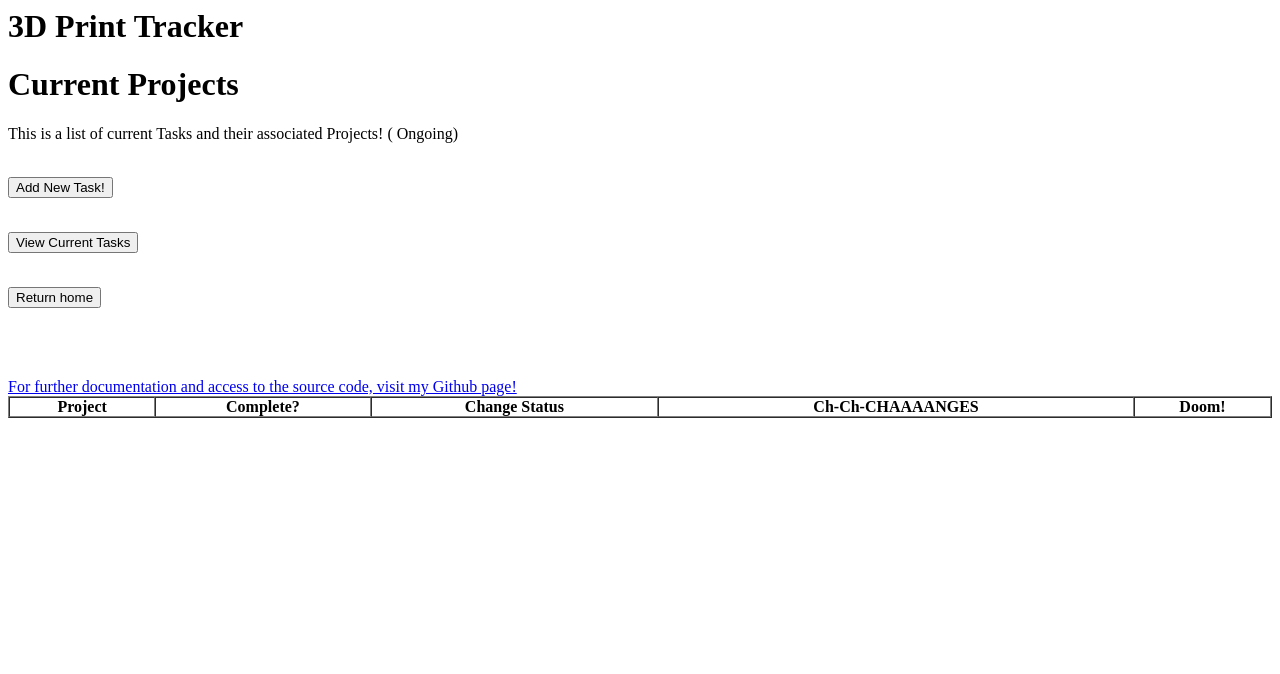
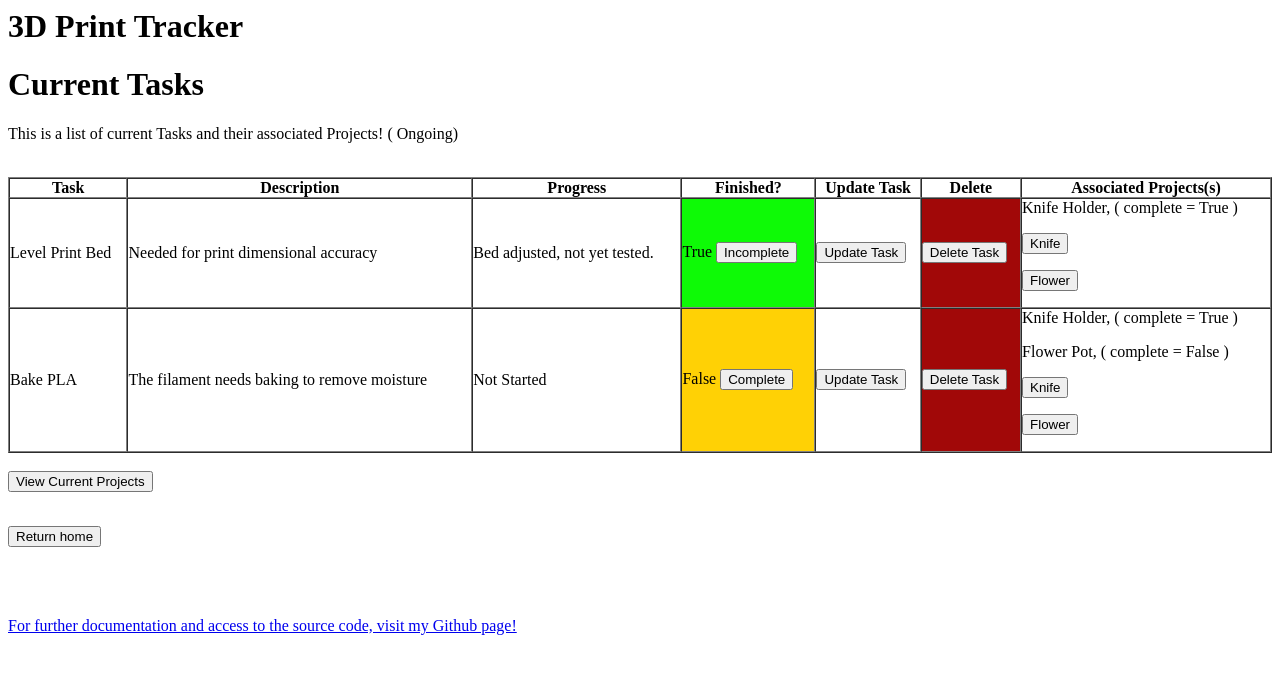
Before and after one commit to hjt523/CRUD-Project-3D-Print, a Flask app: page /current_tasks in a window 1280 px wide. Shown: the top 674 px of the page. Run offline with Flask 2, Linux system fonts and the light colour scheme; data comes from the database, SQL or seed files in the repository; both versions use the stored data as it was after the commit; lists and menus that the app fills with data are empty.

Commit message:
Full CRUD functionality achieved

```diff
--- a/code/app.py
+++ b/code/app.py
@@ -12,7 +12,6 @@
 
 @app.route("/") # The first page people will see on my project
 def index():
-
     return render_template("index.html")
 
 @app.route("/current_projects") # A list of ongoing 3d Prints
@@ -20,8 +19,6 @@
     projects = project.query.all()
     tasks = task.query.all()
     connect = jointable.query.all()
-
-
     return render_template("current_projects.html", **locals())
     #projects = projects, tasks=tasks,connect=connect)
 
@@ -45,14 +42,27 @@
     todel = project.query.get(projid)
     db.session.delete(todel)
     db.session.commit()
-
+    projarray = jointable.query.filter_by(project_id =projid).all()
+    for proj in projarray:
+        db.session.delete(proj)
+        db.session.commit()
     return redirect( url_for('current_projects'))
-
+@app.route("/deletetask/<int:taskid>")
+def deletet(taskid):
+    todel = task.query.get(taskid)
+    db.session.delete(todel)
+    db.session.commit()
+    taskarray = jointable.query.filter_by(task_id =taskid).all()
+    for ta in taskarray:
+        db.session.delete(ta)
+        db.session.commit()
+    return redirect(url_for("current_tasks"))
 @app.route("/current_tasks")
 def current_tasks():
-
-    return render_template("current_tasks.html")
-
+    projects = project.query.all()
+    tasks = task.query.all()
+    connect = jointable.query.all()
+    return render_template("current_tasks.html", **locals())
 @app.route("/add_new_task/<int:projid>", methods = ["GET","POST"]) # Add a new task for a print / several prints
 def add_task(projid):
     error = ""
@@ -68,27 +78,76 @@
             db.session.commit()
             taskyidy = task.query.filter_by(name=Task).first()
             connect = jointable(project_id = projid, task_id = taskyidy.id )
-            print( taskyidy.id )
-            print ( connect.project_id, connect.task_id)
             db.session.add(connect)
             db.session.commit()
             return redirect(url_for('current_projects'))
     return render_template("add_task.html", form = form, message = error)
+@app.route("/update_project/<int:projid>", methods = ["GET","POST"]) # Update existing prints
+def up_project(projid):
+    error = ""
+    form = projadd()
+    entry = project.query.get(projid)
+    if request.method == "POST":
+        Task = form.name.data
+        details = form.description.data
+        if len(Task) == 0 :
+            error = "Please supply a task"
+        else:
+            entry.name = Task
+            entry.description = details
+            db.session.commit()
+            return redirect(url_for('current_projects'))
+    return render_template('update_project.html', form=form, message=error)
+@app.route("/projectincomplete/<int:projid>")
+def project_incomplete(projid):
+    tasky = project.query.get(projid)
+    tasky.staatus = False
+    db.session.commit()
+    return redirect(url_for("current_projects"))
+@app.route("/projectcomplete/<int:projid>")
+def project_complete(projid):
+    projecty = project.query.get(projid)
+    projecty.staatus = True
+    db.session.commit()
+    return redirect(url_for("current_projects"))
+@app.route("/update_task/<int:taskid>", methods =["GET","POST"]) # Update existing tasks
+def up_task(taskid):
+    error = ""
+    form = taskadd()
+    entry = task.query.get(taskid)
+    if request.method == "POST":
+        Task = form.name.data
+        details = form.details.data
+        progress = form.progress.data
+        if len(Task) == 0 :
+            error = "Please supply a task"
+        else:
+            entry.name = Task
+            entry.details = details
+            entry.progress = progress
+            db.session.commit()
+            return redirect(url_for('current_tasks'))
+    return render_template('update_task.html', form=form, message=error)
+@app.route("/taskincomplete/<int:taskid>")
+def task_incomplete(taskid):
+    tasky = task.query.get(taskid)
+    tasky.complete = False
+    db.session.commit()
+    return redirect(url_for("current_tasks"))
 
-@app.route("/update_project") # Update existing prints
-def up_project():
-    return render_template("index.html")
+@app.route("/taskcomplete/<int:taskid>")
+def task_complete(taskid):
+    projecty = task.query.get(taskid)
+    projecty.complete = True
+    db.session.commit()
+    return redirect(url_for("current_tasks"))
 
-@app.route("/update_task") # Update existing tasks
-def up_task():
-    return render_template("index.html")
-@app.route("/gluetables/<IDS>", methods = ["GET","POST"])
-def glue(IDS):
-    ID_list = IDS.split("_")
-    joint = jointable(project_id = ID_list[0], task_id = ID_list[1])
+@app.route("/gluetables/<int:projectid>/<int:taskid>", methods = ["GET","POST"])
+def glue(projectid,taskid):
+    joint = jointable(project_id = projectid, task_id = taskid)
     db.session.add(joint)
     db.session.commit()
-    return render_template("current_projects.html")
+    return redirect(url_for("current_tasks"))
 
 
 # My Tables
@@ -120,7 +179,8 @@
 
 class taskadd(FlaskForm):
     name = StringField("Task")
-    details = StringField("Project Details ( optional)")
+    details = StringField("Task Details ( optional)")
+    progress = StringField("Task Progress ")
     submit = SubmitField("Submit")
 
 if __name__=='__main__':
--- a/code/templates/current_tasks.html
+++ b/code/templates/current_tasks.html
@@ -2,20 +2,70 @@
 
 {% block body %}
 
-<h1>Current Projects</h1>
+<h1>Current Tasks</h1>
 <p>
     This is a list of current Tasks and their associated Projects! ( Ongoing)
 </p>
 
 <br>
+<table border="1" cellspacing="0" cellpadding="0" width="100%" align="center">
+    <tr>
+        <th> Task </th>
+        <th> Description </th>
+        <th> Progress </th>
+        <th> Finished? </th>
+        <th> Update Task </th>
+        <th> Delete </th>
+        <th> Associated Projects(s) </th>
+    </tr>
+    {% for user in tasks %}
+        <tr>
+            <td>{{ user.name}}</td>
+            <td>{{ user.details}}</td>
+            <td>{{ user.progress}}</td>
+            {% if user.complete == True%}
+            <form action= "{{url_for("task_incomplete",taskid=user.id)}}">
+                <td style="background-color: rgb(14, 250, 6)">{{ user.complete}}
+                <input type="submit" value="Incomplete"></input></td>
+            </form>
+            {%else%}
+            <form action="{{ url_for("task_complete",taskid=user.id)}}">
+                <td style="background-color: rgb(255, 209, 5)">{{ user.complete}}
+                <input type="submit" value="Complete"></input></td>
+            </form>
+            {%endif%}
+            <form action= "{{url_for('up_task',taskid=user.id)}}">
+                <td><input type= "submit" value = "Update Task"></input> </td>
+            </form>
+            <form action= "{{url_for('deletet',taskid=user.id)}}">
+                <td style="background-color:rgb(161, 8, 8)"><input type = "submit" value = "Delete Task"></input></td>
+            </form>
+            <td>
+                {% for twoser in connect %}
+                    {% if twoser.task_id == user.id %}
+                        {% if twoser.projects.name != null%}
+                            <p> {{twoser.projects.name}}, ( complete =  {{ twoser.projects.staatus}} )</p>
+                        {% endif %}
+                    {% endif %}
+                {% endfor %}
+                <div class = "dropdown">
+                    <div class = "drowndown-content">
+                        {% for x in projects %}
 
-<form action= "{{url_for("add_task")}}">
-    <td><input type="submit" value= "Add New Task!" ></input></td>
-</form>
+                        <form action= "{{url_for('glue', projectid = x.id, taskid = user.id)}}">
+                            <input type = "submit" value = {{ x.name }}></input>
+                        </form>
+                        {% endfor %}
+                    </div>
 
+                </div>
+            </td>
+        </tr>
+    {% endfor %}
+</table>
 <br>
-<form action= "{{url_for("current_tasks")}}">
-    <td><input type="submit" value= "View Current Tasks"></td>
+<form action= "{{url_for("current_projects")}}">
+    <td><input type="submit" value= "View Current Projects"></td>
 </form>
 
 <br>
@@ -30,44 +80,6 @@
 <a href=https://github.com/hjt523/CRUD-Project-3D-Print> For further documentation and access to the source code, visit my Github page!
 </a>
 
-    <table border="1" cellspacing="0" cellpadding="0" width="100%" align="center">
-        <tr>
-            <th> Project </th>
-            <th> Complete? </th>
-            <th> Change Status </th>
-            <th> Ch-Ch-CHAAAANGES </th>
-            <th> Doom! </th>
-        </tr>
-        {% for user in tasks %}
-            <tr>
-            {% if user.Complete == True%}
-            <form action= "{{url_for("incomplete",todoid=user.id)}}">
 
-                <td>{{ user.Task}}</td>
-                <td>{{ user.id}}</td>
-                <td style="background-color: rgb(14, 250, 6)">{{ user.Complete}}</td>
-                <td><input type="submit" value="Incomplete"></input></td>
-
-            </form>
-            {%else%}
-            <form action="{{ url_for("complete",todoid=user.id)}}">
-
-                <td>{{ user.Task}}</td>
-                <td>{{ user.id}}</td>
-                <td style="background-color: rgb(255, 209, 5)">{{ user.Complete}}</td>
-                <td><input type="submit" value="complete"></input></td>
-            {%endif%}
-            </form>
-            <form action= "{{url_for("update",todoid=user.id)}}">
-                <td><input type="submit" value= "Update"></td>
-            </form>
-            <form action= "{{url_for("delete",todoid=user.id)}}">
-                <td style="background-color:rgb(161, 8, 8)"><input type="submit" value= "Delete" ></input></td>
-            </form>
-            </tr>
-        {% endfor %}
-    </table>
-
-    <br>
 
 {% endblock body%}
```
Also changed, not shown: code/templates/current_projects.html (+18 -2 lines), code/templates/update_project.html (added, +19 -0 lines), code/templates/update_task.html (added, +20 -0 lines), code/data.db.
